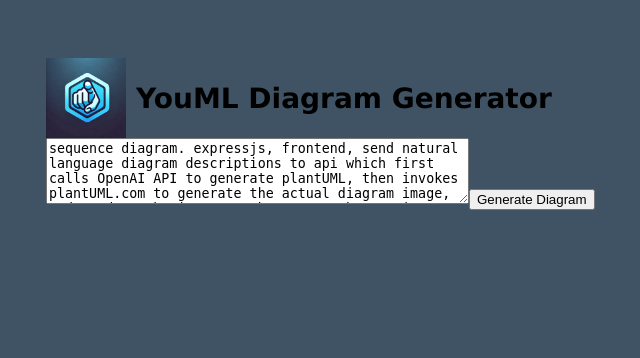
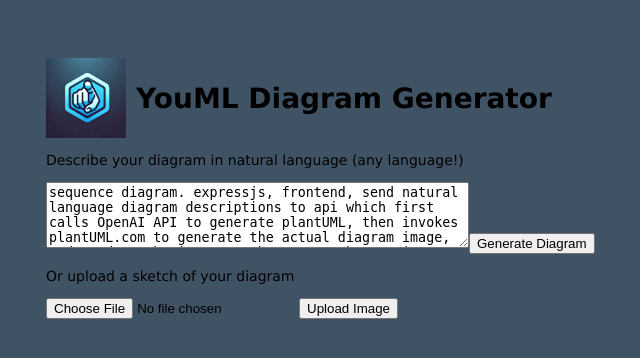
Before and after one commit to shannonbay/YouML, a Node server app: page / in a window 1280 px wide. Shown: the top 358 px of the page, without its empty margins (12-652 px from the left). Run offline with Node 20, Linux system fonts and the light colour scheme; some libraries are stand-ins or nearby versions.

Commit message:
WIP on uploading and analyzing images

```diff
--- a/app.js
+++ b/app.js
@@ -4,6 +4,7 @@
 const cookieParser = require('cookie-parser');
 const jwt = require('jsonwebtoken');
 const logger = require('morgan');
+const multer = require('multer');
 
 const indexRouter = require('./routes/index');
 const usersRouter = require('./routes/users');
@@ -76,6 +77,61 @@
     next()
   }
 }
+
+app.use(express.json({ limit: '10mb' })); // Increase payload limit for base64 images
+
+// Configure multer to handle file uploads
+const upload = multer({ storage: multer.memoryStorage() });
+
+app.post('/upload-image', authenticateGuest, upload.single('image'), async (req, res) => {
+  console.log("upload-image Received POST");
+
+  if (!req.file || !req.body.instructions) {
+    return res.status(400).json({ error: 'No file or instructions provided' });
+  }
+
+  try {
+    // Logging the data
+    console.log("Image received");
+    console.log("Instructions: ", req.body.instructions);
+
+    // Use a fixed URL for the image (reverting to URL-based approach)
+    const imageUrl = 'https://upload.wikimedia.org/wikipedia/commons/thumb/d/dd/Gfp-wisconsin-madison-the-nature-boardwalk.jpg/2560px-Gfp-wisconsin-madison-the-nature-boardwalk.jpg';
+
+    const openaiResponse = await openai.chat.completions.create({
+      model: 'gpt-4o-2024-08-06',
+      messages: [{ role: 'user', content: [{"type": "text", "text": "What’s in this image?"},
+        {
+          "type": "image_url",
+          "image_url": {
+            "url": "https://upload.wikimedia.org/wikipedia/commons/thumb/d/dd/Gfp-wisconsin-madison-the-nature-boardwalk.jpg/2560px-Gfp-wisconsin-madison-the-nature-boardwalk.jpg",
+            "detail": "high"
+          },
+        },] }],
+      max_tokens: 1500,
+    });
+
+    console.log(openaiResponse.choices[0].message);
+    res.json({
+      svgData: null,
+      encodedDiagram: openaiResponse.choices[0].message.content
+    });
+  } catch (error) {
+    console.error('Error while sending image to OpenAI:', error);
+    res.status(500).json({ error: 'Failed to analyze image with OpenAI API' });
+  }
+});
+
+// Make sure to define authenticateGuest
+function authenticateGuest(req, res, next) {
+  // Authentication logic here
+  next();
+}
+
+app.listen(3000, () => {
+  console.log('Server started on port 3000');
+});
+
 
 app.post('/generate-uml', authenticateGuest, async (req, res) => {
   try {
--- a/package.json
+++ b/package.json
@@ -22,6 +22,7 @@
     "jquery": "^3.3.1",
     "jsonwebtoken": "^9.0.2",
     "morgan": "~1.9.1",
+    "multer": "^1.4.5-lts.1",
     "openai": "^4.70.2",
     "plantuml-encoder": "^1.4.0"
   },
--- a/views/index.jade
+++ b/views/index.jade
@@ -5,14 +5,17 @@
     meta(charset="UTF-8")
     meta(name="viewport" content="width=device-width, initial-scale=1.0")
     title YouML Diagram Generator
-    script(src="/dist/plantuml-encoder/dist/plantuml-decoder.min.js")
-    script(src="/dist/html2canvas/dist/html2canvas.min.js")
   body
     div(style='display: flex; align-items: center;')
       img(src='/images/logo.webp', alt='Icon', style='vertical-align: middle; margin-right: 10px; width: 80px; height: 80px;')
       h1 YouML Diagram Generator
+    p Describe your diagram in natural language (any language!)
     textarea#umlPrompt(rows="4", cols="50") sequence diagram. expressjs, frontend, send natural language diagram descriptions to api which first calls OpenAI API to generate plantUML, then invokes plantUML.com to generate the actual diagram image, and renders the image on the page. !theme amiga
-    button#generateButton(onclick="generateDiagram(lastGeneratedDiagram)") Generate Diagram
+    button#generateButton(onclick="generateDiagram()") Generate Diagram
+    p Or upload a sketch of your diagram
+    div#upload
+      input#imageUpload(type="file", accept="image/*")
+      button#uploadImageButton(onclick="uploadImage()") Upload Image
     div#diagram
       a#copySvgLink(href="javascript:void(0);", onclick="copySvgToClipboard()", style='display: none;') Copy SVG
       div#diagramOutput
@@ -20,15 +23,56 @@
       a#copyLink(href="javascript:void(0);", onclick="copyDecodedDiagram()", style='display: none;') Copy
       div#encodedDiagram
 
+    script(src="/dist/plantuml-encoder/dist/plantuml-decoder.min.js")
+    script(src="/dist/html2canvas/dist/html2canvas.min.js")
     script.
       let lastGeneratedDiagram = null;
 
-      async function generateDiagram(isUpdate) {
+      async function uploadImage() {
+        const fileInput = document.getElementById('imageUpload');
+        const file = fileInput.files[0];
+
+        if (!file) {
+          alert("Please select an image to upload.");
+          return;
+        }
+
+        const formData = new FormData();
+        formData.append('image', file);
+        formData.append('instructions', 'Describe the pertinent details of this diagram, including all elements, their relationships and the layout.');
+
+        try {
+          const response = await fetch('/upload-image', {
+            method: 'POST',
+            body: formData
+          });
+
+          if (response.ok) {
+            const { svgData, encodedDiagram } = await response.json();
+            const decodedDiagram = plantumlEncoder.decode(encodedDiagram);
+            document.getElementById('encodedDiagram').innerText = decodedDiagram;
+            document.getElementById('diagramOutput').innerHTML = svgData;
+            lastGeneratedDiagram = encodedDiagram; // Store the last generated diagram for future updates
+            document.getElementById('copySvgLink').style.display = 'inline';
+            document.getElementById('copyLink').style.display = 'inline';
+            document.getElementById('umlPrompt').value = ''; // Fixed clearing value
+
+            // Update button text if there's a generated diagram
+            updateButtonText();
+          } else {
+            console.error('Failed to generate diagram');
+          }
+        } catch (error) {
+          console.error('Error:', error);
+        }
+      }
+
+      async function generateDiagram() {
         const prompt = document.getElementById('umlPrompt').value;
 
         const requestBody = {
           prompt,
-          isUpdate,
+          isUpdate: !!lastGeneratedDiagram,
           lastPlantUmlCode: lastGeneratedDiagram
         };
         try {
@@ -48,7 +92,7 @@
             lastGeneratedDiagram = encodedDiagram; // Store the last generated diagram for future updates
             document.getElementById('copySvgLink').style.display = 'inline';
             document.getElementById('copyLink').style.display = 'inline';
-            document.getElementById('umlPrompt').innerText = '';
+            document.getElementById('umlPrompt').value = ''; // Fixed clearing value
 
             // Update button text if there's a generated diagram
             updateButtonText();
@@ -67,18 +111,19 @@
           canvas.toBlob(function(blob) {
             navigator.clipboard
               .write([
-              new ClipboardItem(
-                Object.defineProperty({}, blob.type, {
-                  value: blob,
-                  enumerable: true
-                })
-              )
-            ])
-            .then(function() {
-              console.log("Copied to clipboard");
-            });
+                new ClipboardItem(
+                  Object.defineProperty({}, blob.type, {
+                    value: blob,
+                    enumerable: true
+                  })
+                )
+              ])
+              .then(function() {
+                console.log("Copied to clipboard");
+              })
+              .catch((err) => console.error('Clipboard error: ', err));
           });
-        });
+        }).catch((err) => console.error('HTML2Canvas error: ', err));
       }
 
       function copyDecodedDiagram() {
@@ -92,9 +137,5 @@
 
       function updateButtonText() {
         const button = document.getElementById('generateButton');
-        if (lastGeneratedDiagram) {
-          button.innerText = 'Update Diagram';
-        } else {
-          button.innerText = 'Generate Diagram';
-        }
+        button.innerText = lastGeneratedDiagram ? 'Update Diagram' : 'Generate Diagram';
       }
```
Also changed, not shown: 1 other file.
